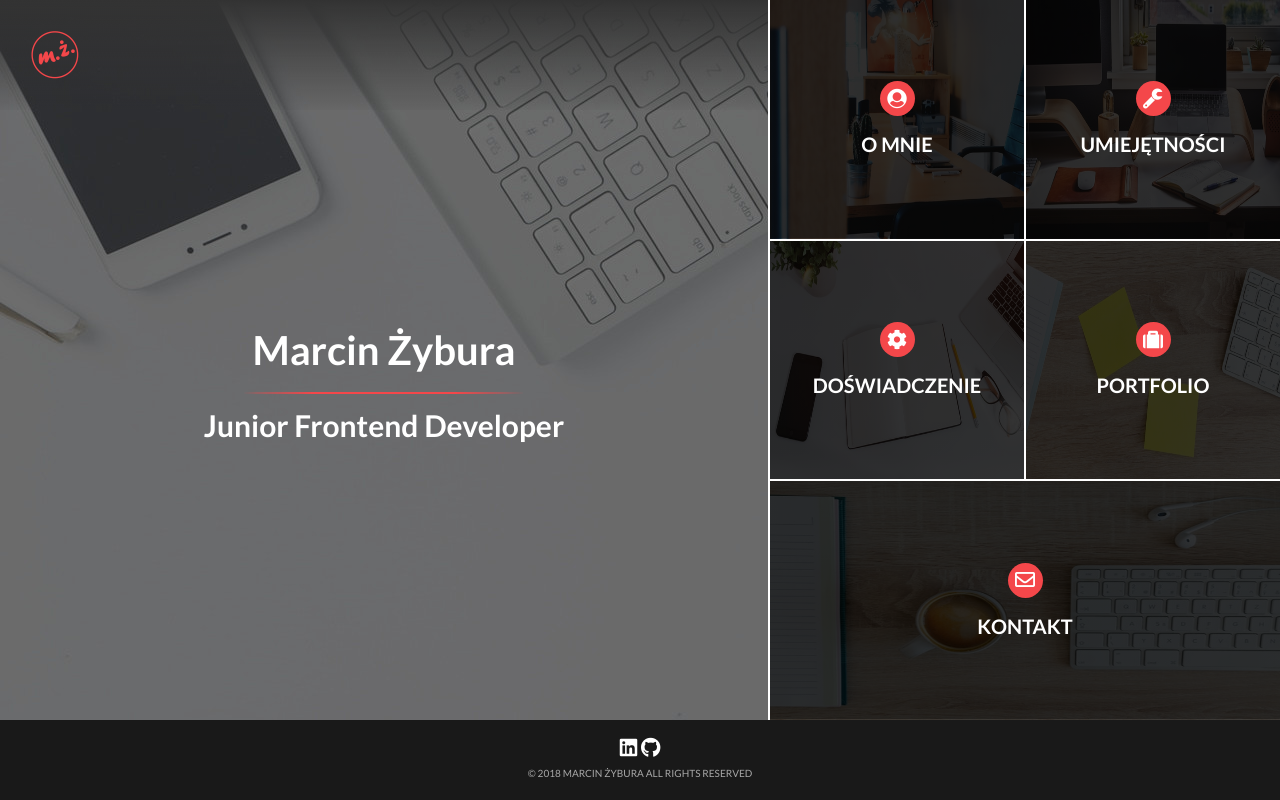
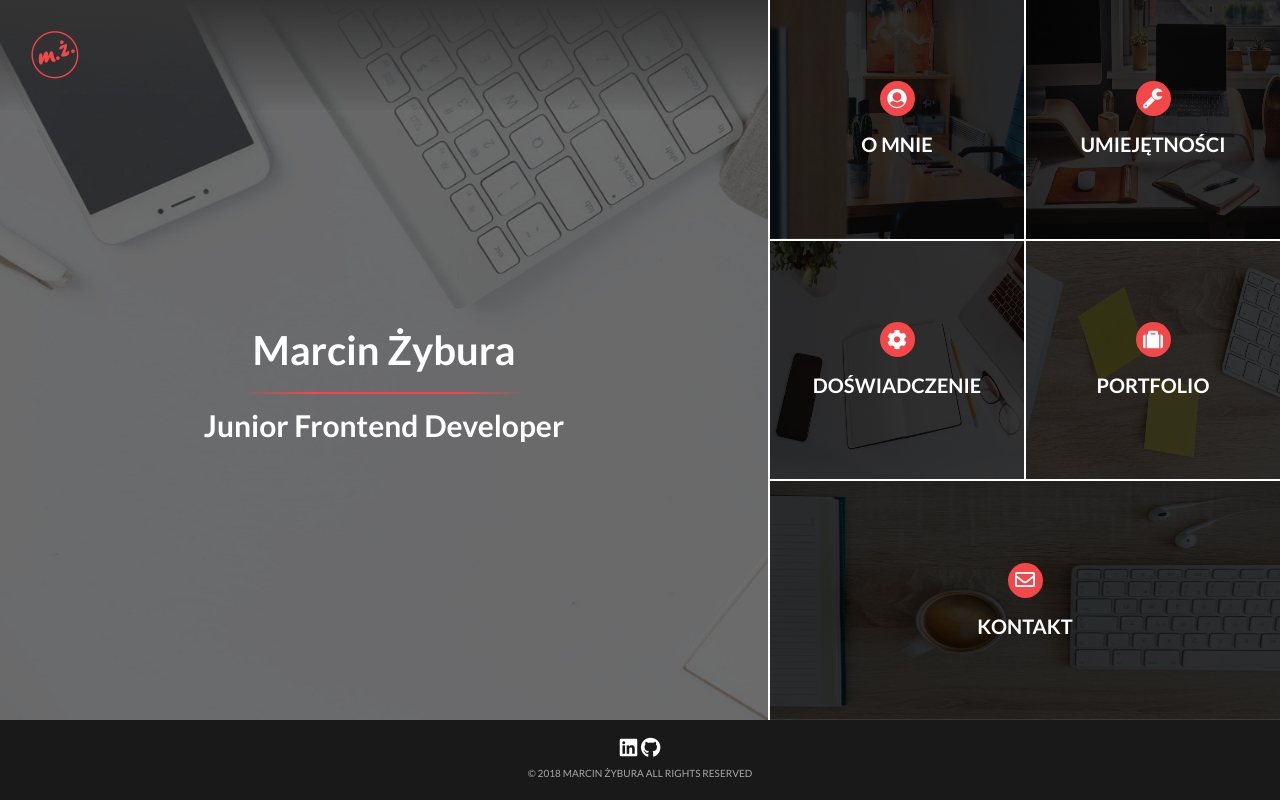
Before and after one commit to marcin-zybura/portfolio-page, a website: page index.html in a window 1280 px wide. Drawn offline with Linux system fonts and the light colour scheme; files whose address does not match are found by name.

Commit message:
background-size: cover

```diff
--- a/style/scss/_global.scss
+++ b/style/scss/_global.scss
@@ -187,5 +187,7 @@ body {
 	// width: 100%;
 	// z-index: 999;
 	background-image: url("../../images/background_o-07.jpeg");
+	background-size: cover;
+	height: auto;
 	width: 100%;
 }
```
Also changed, not shown: images/background_old/background.jpeg (renamed from images/background.jpeg), images/background_old/background1.jpeg (renamed from images/background1.jpeg), images/background_old/background_o-05.jpeg (renamed from images/background_o-05.jpeg), images/background_old/background_o-06.jpeg (renamed from images/background_o-06.jpeg), images/background_old/background_o-07.jpeg (added), images/background_old/background_o-08.jpeg (renamed from images/background_o-08.jpeg), images/blank-business-composition-373076.jpg (added), images/blank-business-composition-373076_1.jpg (added), style/css/style.css.
